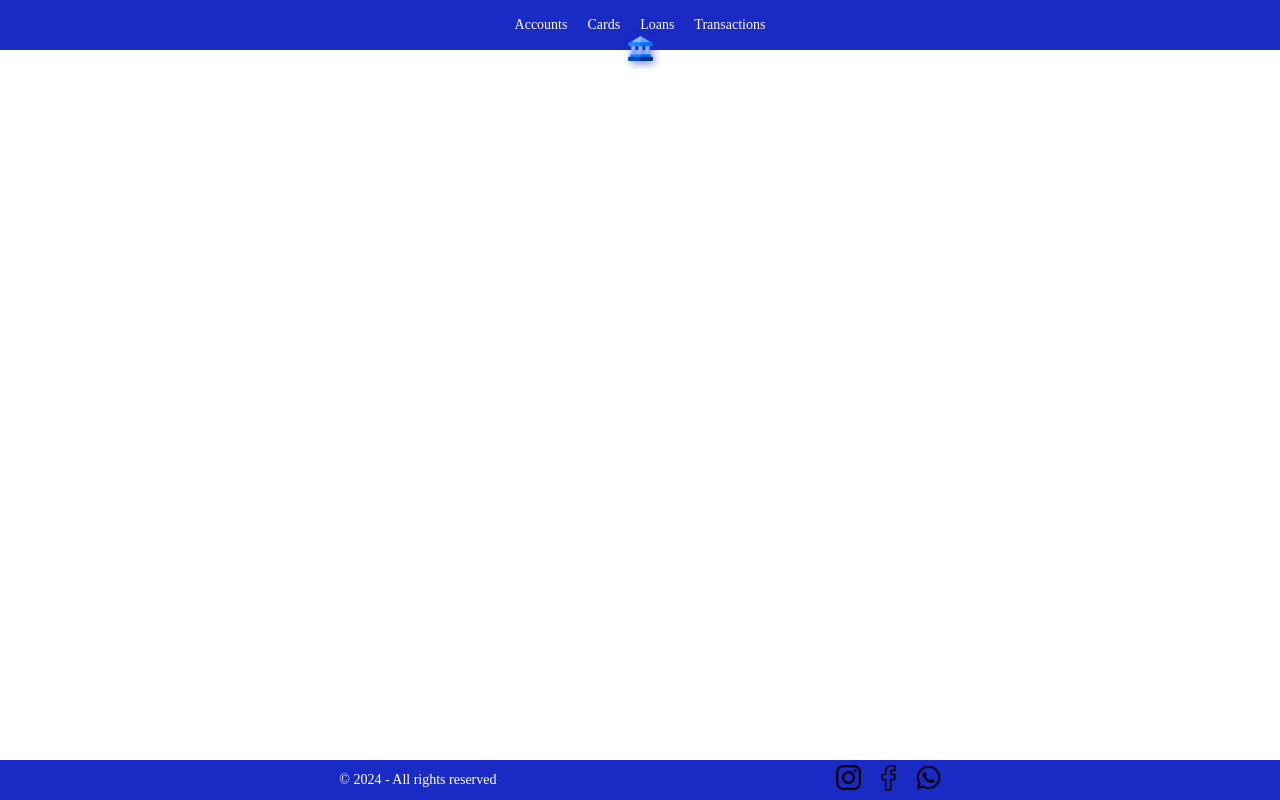
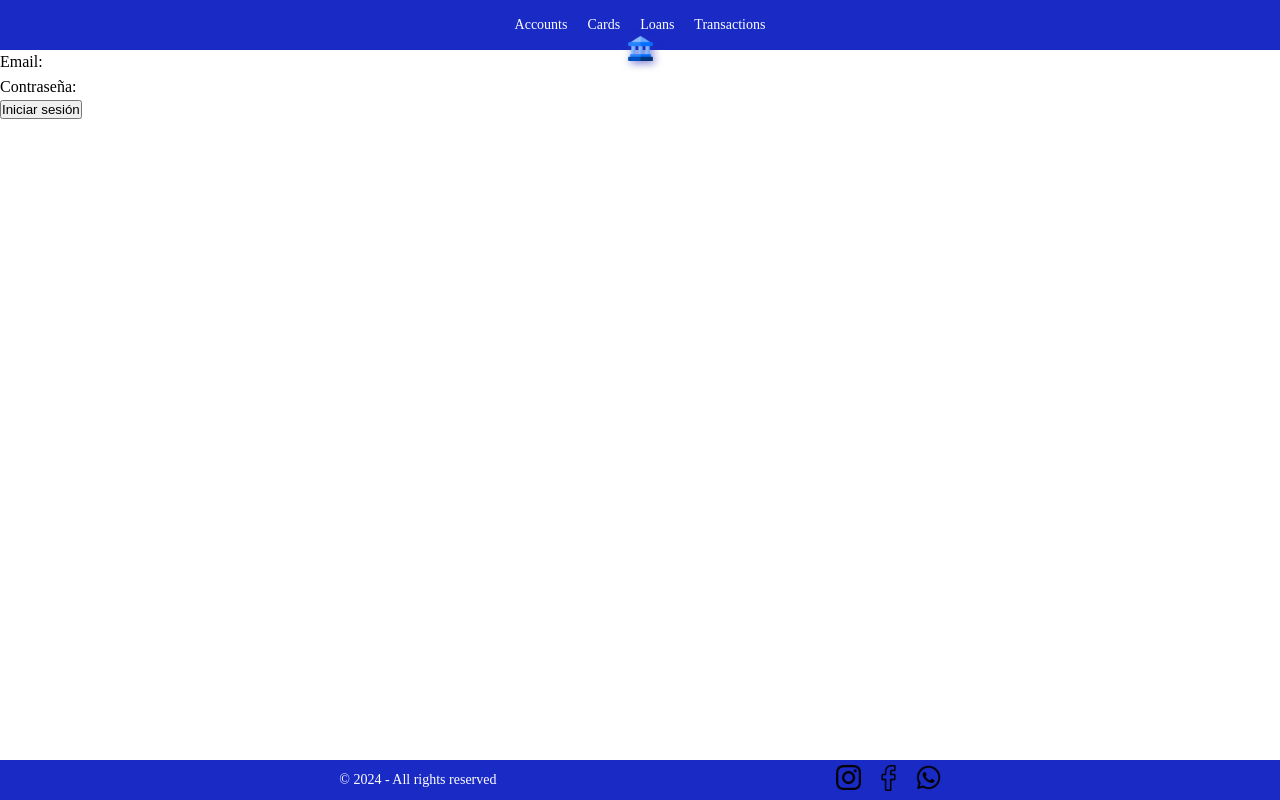
Before and after one commit to niico995/homebanking-front-Juarez-Fernando, a React (Vite) app: page /signIn in a window 1280 px wide. Built offline with nearby package versions, Linux system fonts and the light colour scheme.

Commit message:
login fixed

```diff
--- a/src/App.jsx
+++ b/src/App.jsx
@@ -7,6 +7,7 @@ import { BrowserRouter, Routes, Route } from 'react-router-dom';
 import HeaderFooter from './layouts/HeadFoot'
 import NewAcc from './pages/NewAcc'
 import NewCard from './pages/NewCard'
+import SignIn from './pages/SignIn'
 
 function App() {
   return (
@@ -18,6 +19,7 @@ function App() {
           <Route path='/loans' element={<Loans />} />
           <Route path='/newAcc' element={<NewAcc />} />
           <Route path='/newCard' element={<NewCard />} />
+          <Route path='/signIn' element={<SignIn/>} />
         </Routes>
       </HeaderFooter>
     </BrowserRouter>
--- a/src/pages/SignIn.jsx
+++ b/src/pages/SignIn.jsx
@@ -9,7 +9,14 @@ const SignIn = () => {
 
     const handleSignIn = async(e) => {
         e.preventDefault()
-        axios.
+        console.log(userData)
+        axios.post("http://localhost:8080/api/auth/login", userData)
+    .then((res) => {
+        console.log(res.data);
+    })
+    .catch((err) => {
+        console.log("Credenciales incorrectas", err);
+    });
     }
 
 
@@ -21,7 +28,31 @@ const SignIn = () => {
     return (
         <>
             <div className="containerSignIn">
-
+            <form onSubmit={handleSignIn}>
+          <div>
+            <label htmlFor="email">Email:</label>
+            <input
+              type="email"
+              id="email"
+              name="email"
+              value={userData.email}
+              onChange={handleInput}
+              required
+            />
+          </div>
+          <div>
+            <label htmlFor="password">Contraseña:</label>
+            <input
+              type="password"
+              id="password"
+              name="password"
+              value={userData.password}
+              onChange={handleInput}
+              required
+            />
+          </div>
+          <button type="submit">Iniciar sesión</button>
+        </form>
             </div>
         </>
     )
```
